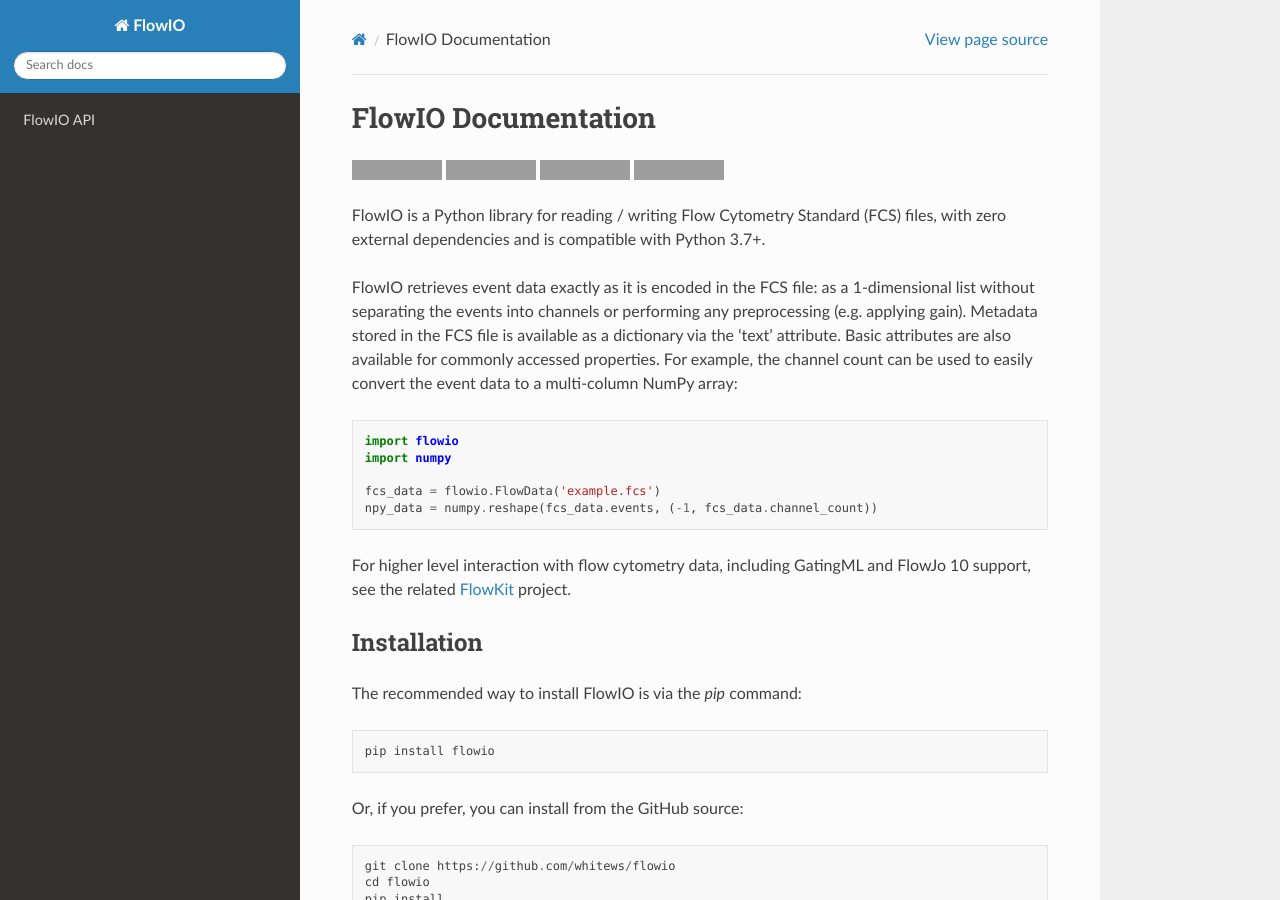
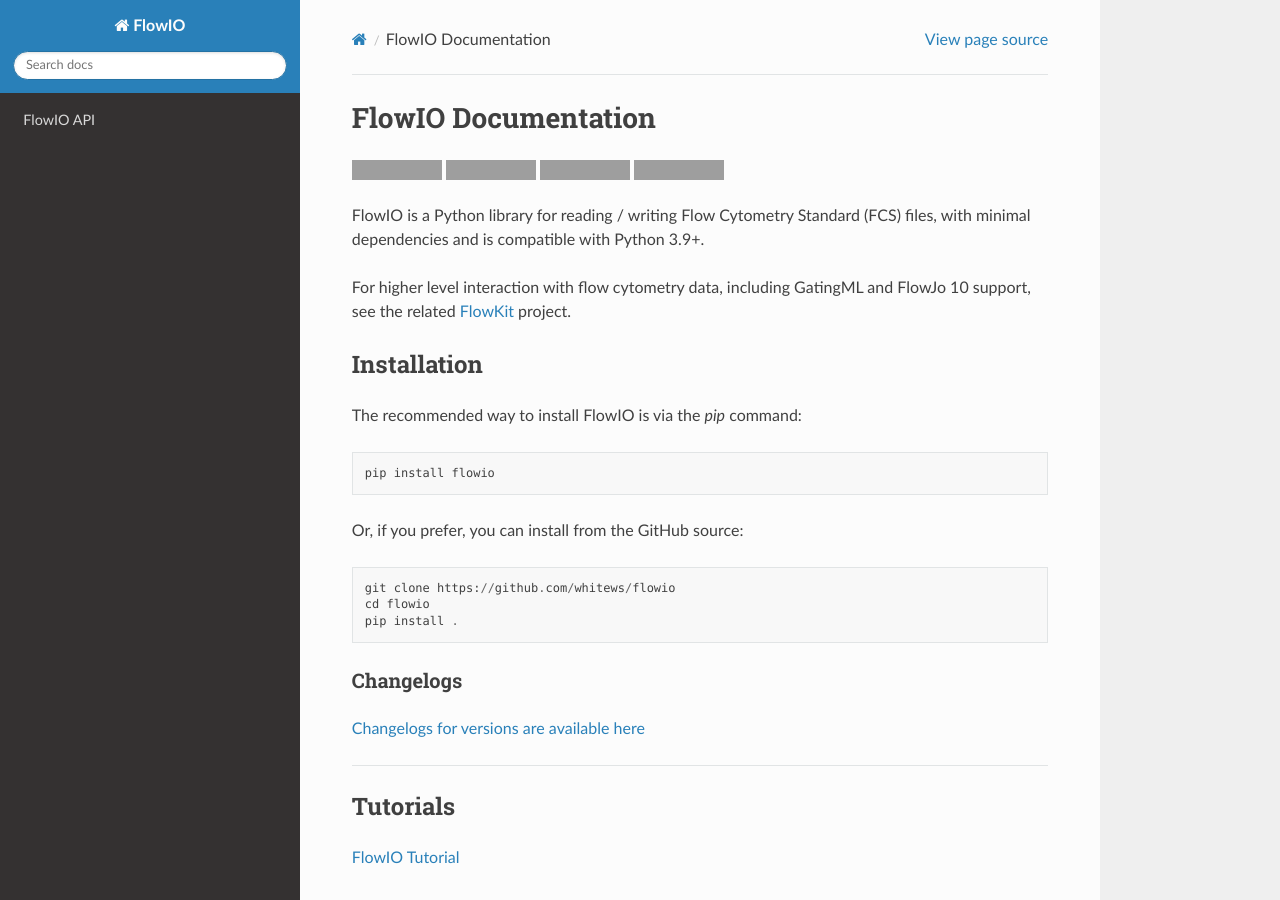
Before and after one commit to whitews/FlowIO, a Sphinx documentation site: the page built from docs/index.rst, in a window 1280 px wide and 900 px high. Built offline with Sphinx 7.4.7 and the Read the Docs theme 3.1.0, drawn with Linux system fonts in a browser that asks for light colours; grey boxes are pictures that could not be loaded.

Commit message:
update project description in README and doc index

```diff
--- a/docs/index.rst
+++ b/docs/index.rst
@@ -19,22 +19,7 @@
    :alt: PyPI - Downloads
 
 FlowIO is a Python library for reading / writing Flow Cytometry Standard (FCS)
-files, with zero external dependencies and is compatible with Python 3.7+.
-
-FlowIO retrieves event data exactly as it is encoded in the FCS file: as a
-1-dimensional list without separating the events into channels or performing
-any preprocessing (e.g. applying gain). Metadata stored in the FCS file is
-available as a dictionary via the 'text' attribute. Basic attributes are also
-available for commonly accessed properties. For example, the channel count
-can be used to easily convert the event data to a multi-column NumPy array:
-
-.. code-block:: python
-
-    import flowio
-    import numpy
-
-    fcs_data = flowio.FlowData('example.fcs')
-    npy_data = numpy.reshape(fcs_data.events, (-1, fcs_data.channel_count))
+files, with minimal dependencies and is compatible with Python 3.9+.
 
 For higher level interaction with flow cytometry data, including GatingML and
 FlowJo 10 support, see the related FlowKit_ project.
```
Also changed, not shown: README.md (+1 -16 lines).
